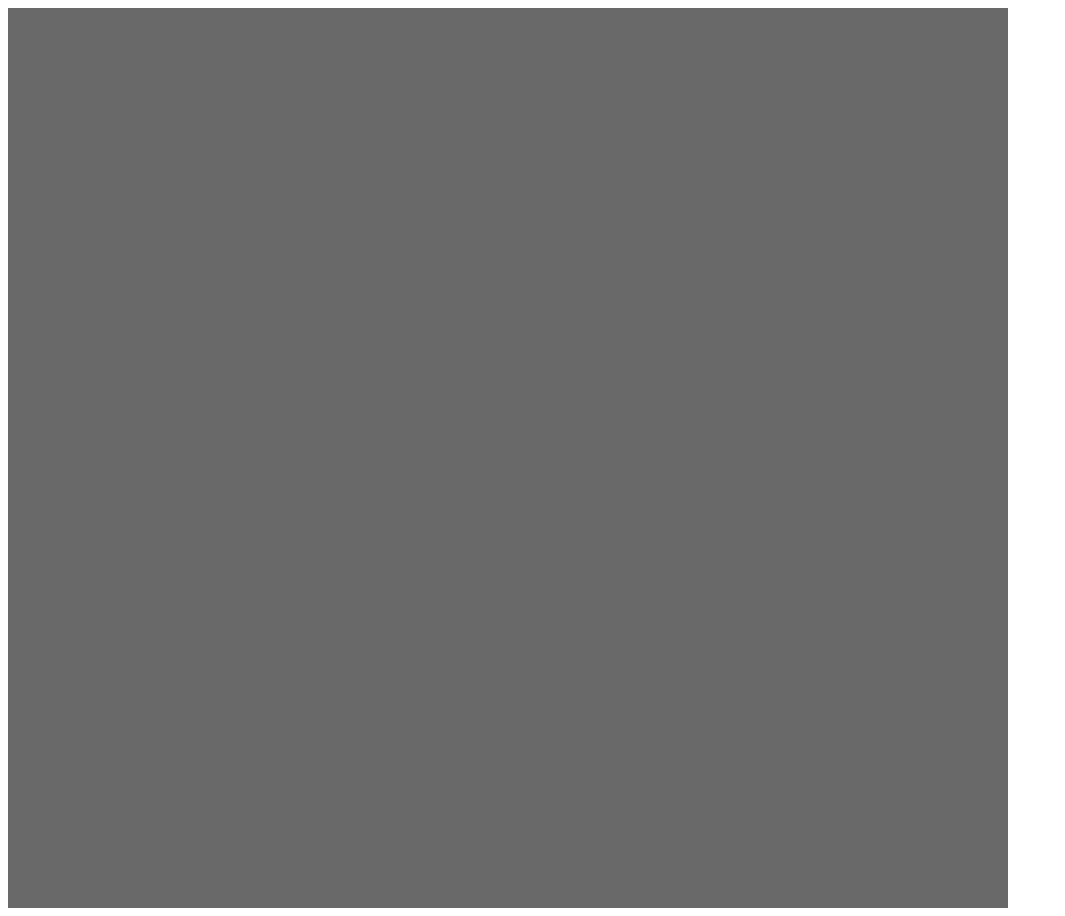
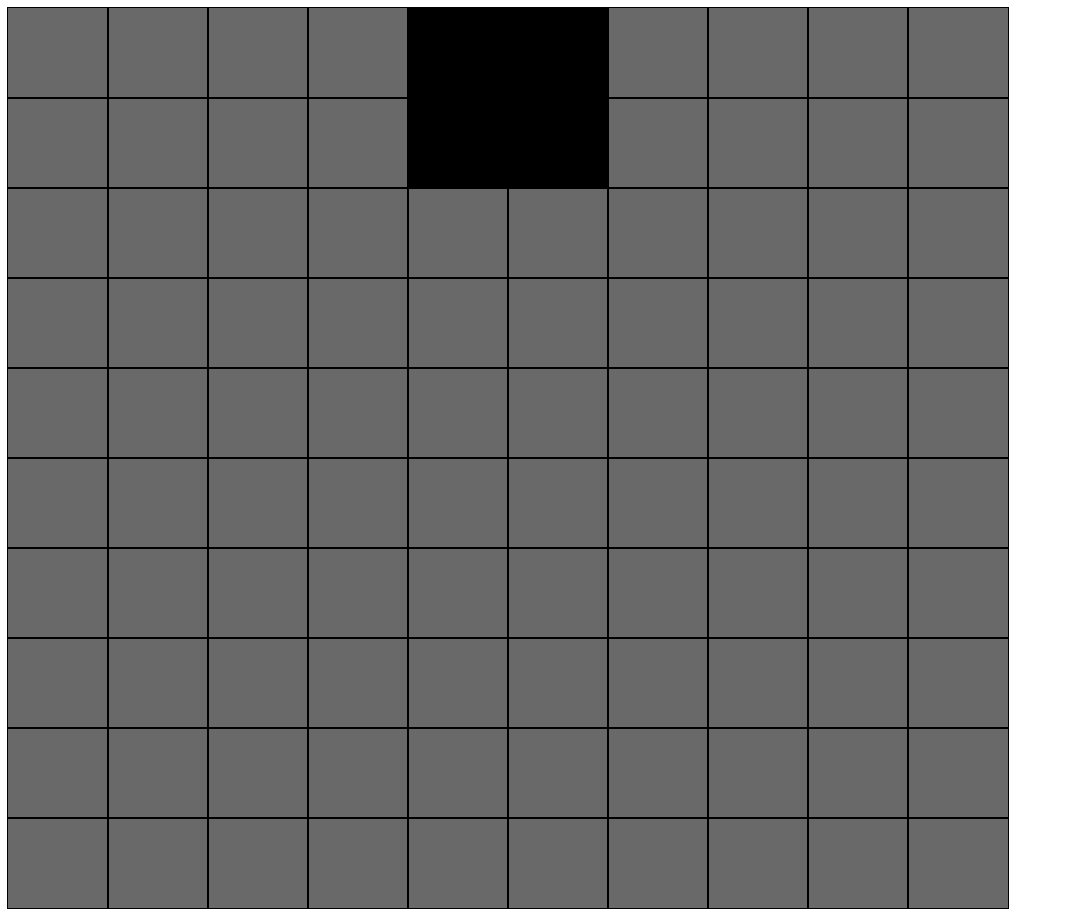
Before and after one commit to ntamochkina/ntamochkina, a plain HTML site: page index.html in a window 1280 px wide. Shown: the whole page, without its empty margins (0-1065 px from the left). Drawn offline with Linux system fonts and the light colour scheme.

Commit message:
Add files via upload

```diff
--- a/game.js
+++ b/game.js
@@ -1,18 +1,81 @@
 
-const filedWidth = 1000;
+// Размеры поля
+const fieldWidth = 1000;
 const fieldHeight = 900;
 
+// Поле идентифицируется по ид блока в верстке
 const field = document.querySelector('.game-field');
+// Массив клеток
 const cells = [];
 
-function paining(){
+// Функция рисования
+/*function painting(){
+    // 10*10=100 клеток/шагов
+    for (let i = 0; i < 10; i++)
+    {
+        for (let k = 0; k < 10; k++)
+        {
+           // Создаем клетку типа div
+           const cell = document.createElement('div');
+           // Даем ей класс cell, который прописан у нас в css
+           cell.classList.add('cell');
+           if (i === 3)
+           {
+               switch (k) {
+                    case 0: cell.classList.add('barrier');
+                        break;
+                    case 1: cell.classList.add('barrier');
+                        break;
+                    case 2: cell.classList.add('barrier');
+                        break;
+                    case 7: cell.classList.add('barrier');
+                        break;
+                    case 8: cell.classList.add('barrier');
+                        break;
+                    case 9: cell.classList.add('barrier');
+                        break;
+               }
+           }
+           // В наше поле добавляем клетку
+           field.appendChild(cell);
+        }
+    }
+}*/
+
+
+
+function painting(){
  for (let i = 0; i < 10; i++)
 {
     for (let k = 0; k < 10; k++)
     {
         const cell = document.createElement('div');
         cell.classList.add('cell');
+        cells.push(cell);
         field.appendChild(cell);
     }
 }
 }
+ //paining();
+painting();
+
+
+
+
+function the_car()
+{
+  let xCount = 10;
+  let yCount = 10;
+  let x = 4;
+  let y = 8;
+  a = [[4,0], [4, 1], [5,0], [5,1]];
+
+  for (let i = 0; i < a.length; i++) {
+    const index = xCount * a[i][1] + a[i][0];
+    cells[index].classList.add('cell--black');
+
+
+   }
+}
+
+the_car();
--- a/index.css
+++ b/index.css
@@ -12,3 +12,9 @@
     outline: 1px solid black;
 
 }
+.cell--black {
+    background-color: black;
+}
+/*.barrier {
+    background-color: white;
+}*/
--- a/index.html
+++ b/index.html
@@ -7,8 +7,10 @@
         <link href="index.css" rel="stylesheet" >
     </head>
     <body>
-        <div class="game-field">
+        <div
+            class="game-field">
+            <canvas width="0" height="0" class="canvas" id="canvas">
         </div>
-        <script src="game.js"></script>
+            <script src="game.js"></script>
     </body>
 </html>
```
